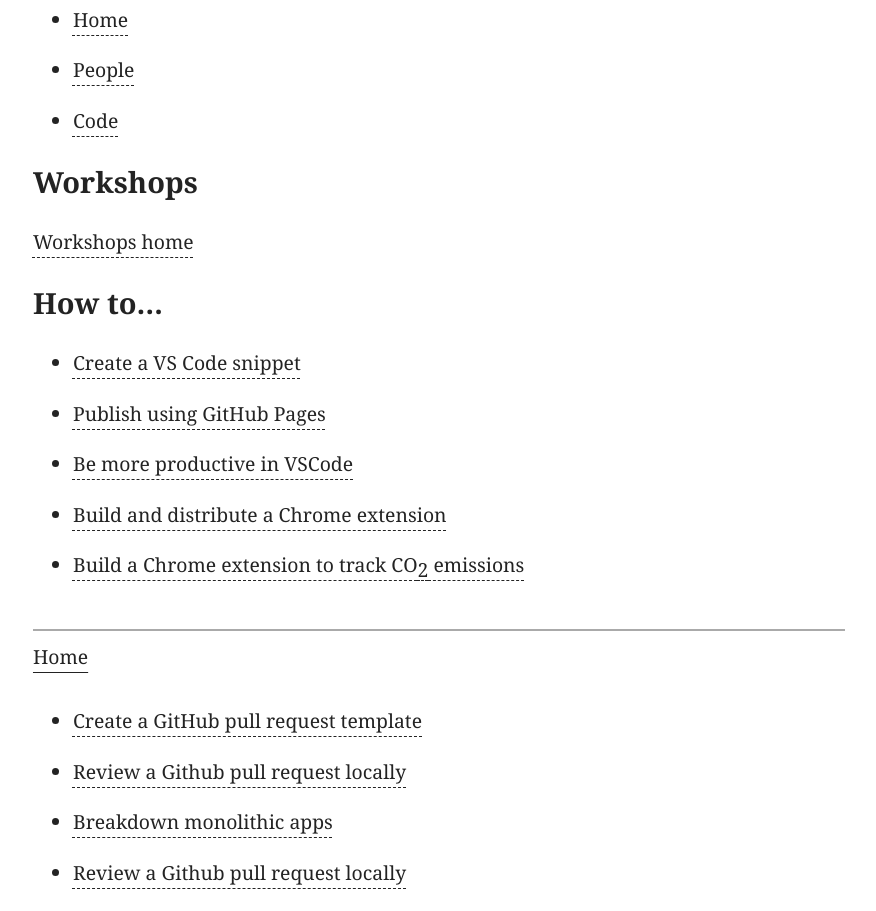
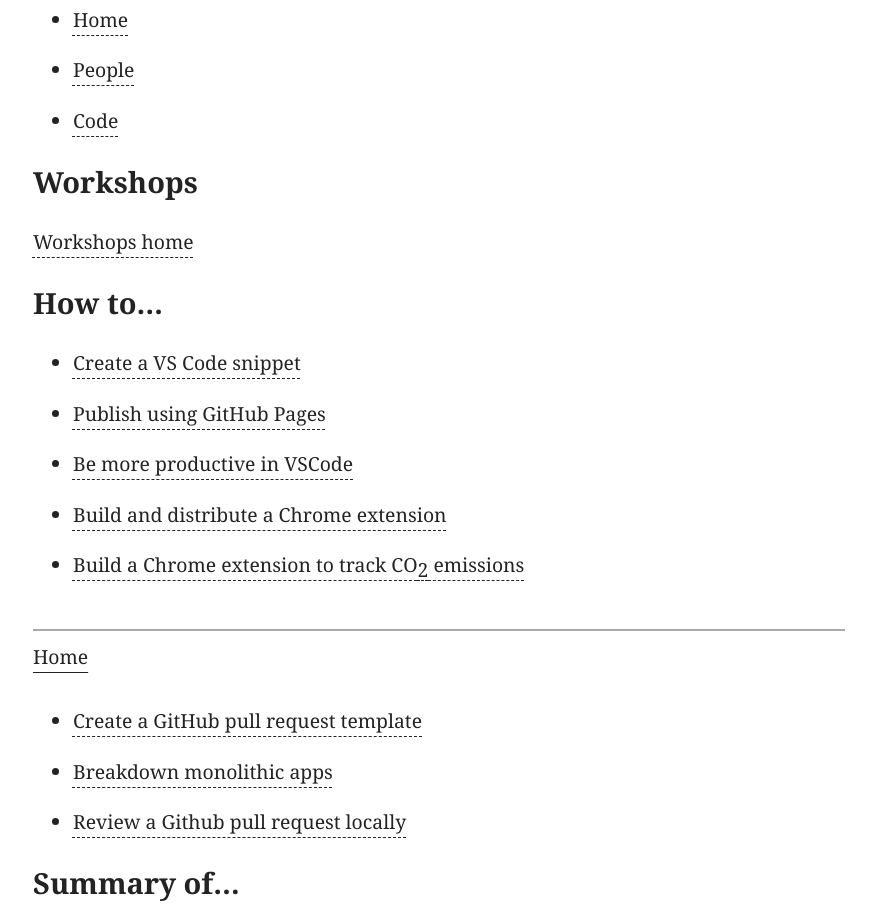
Before and after one commit to pillarfive/website, a website built with Parcel: page src/sitemap.html in a window 1280 px wide. Shown: the part 100-1011 px from the top of the page, without its empty margins (210-1086 px from the left). Built offline with nearby package versions, Linux system fonts and the light colour scheme.

Commit message:
remove duplicate link to review request locally

```diff
--- a/src/sitemap.html
+++ b/src/sitemap.html
@@ -75,13 +75,6 @@
             class="local"
             href="/src/how-to/create-a-github-pull-request-template.html"
             >Create a GitHub pull request template</a
-          >
-        </li>
-        <li>
-          <a
-            class="local"
-            href="/src/how-to/review-a-github-pull-request-locally.html"
-            >Review a Github pull request locally</a
           >
         </li>
         <li>
```
